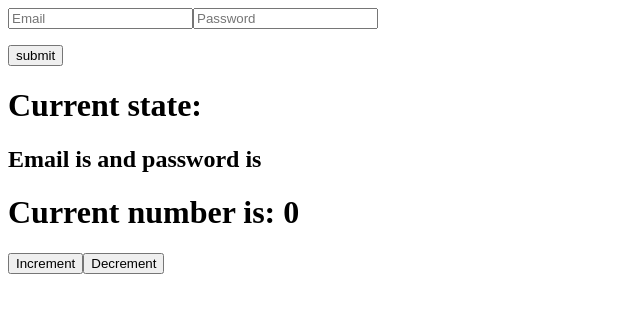
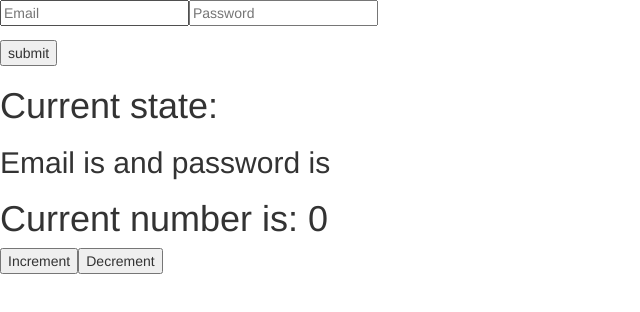
Before and after one commit to tbaraza/redux-pres, a React app: page index.html in a window 1280 px wide. Shown: the whole page, without its empty margins (0-640 px from the left). Built offline with nearby package versions, Linux system fonts and the light colour scheme.

Commit message:
link bootstrap stylesheet

```diff
--- a/index.html
+++ b/index.html
@@ -3,6 +3,8 @@
     <head>
         <meta charset="utf-8">
         <title>redux presentation</title>
+        <!-- Latest compiled and minified CSS -->
+        <link rel="stylesheet" href="https://maxcdn.bootstrapcdn.com/bootstrap/latest/css/bootstrap.min.css">
     </head>
     <body>
         <div id="app"></div>
```
